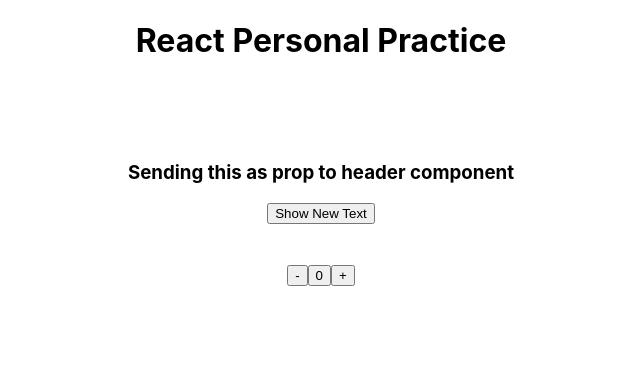
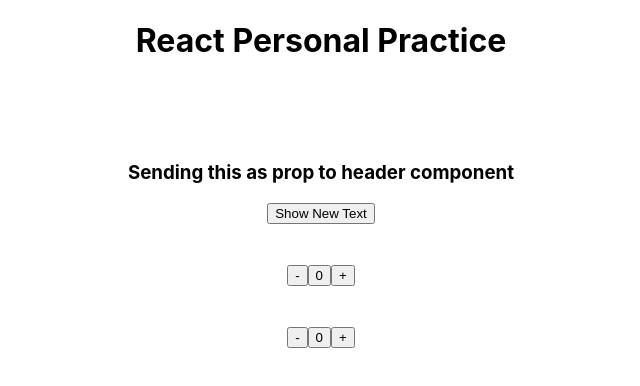
Before and after one commit to DostyTheGreatKigali/react-function-components-practice, a React (Create React App) app: page / in a window 1280 px wide. Shown: the top 386 px of the page, without its empty margins (319-959 px from the left). Built offline with nearby package versions, Linux system fonts and the light colour scheme.

Commit message:
Created footer component to confirm that state is managed from one place

```diff
--- a/src/App.js
+++ b/src/App.js
@@ -1,6 +1,7 @@
 import React, { useState } from 'react';
 import './App.css';
 import Header from './components/Header';
+import Footer from './components/Footer';
 
 function App() {
   const [text, setText] = useState('Sending this as prop to header component');
@@ -57,6 +58,15 @@
         decrementAsProp={decrement}
 
       />
+
+      <Footer
+        textAsProp={text}
+        displayTextAsProp={displayText}
+        countAsProp={count}
+        incrementAsProp={increment}
+        decrementAsProp={decrement}
+
+      />
     </div>
   );
 }
--- /dev/null
+++ b/src/components/Footer.js
@@ -0,0 +1,16 @@
+function Footer({ countAsProp, incrementAsProp, decrementAsProp }) {
+  return (
+    <div style={{ marginTop: 40 }}>
+
+     <div>
+     <button style={{ cursor: 'pointer' }} onClick={() => decrementAsProp()}>-</button>
+     <button>{countAsProp}</button>
+     <button style={{ cursor: 'pointer' }} onClick={() => incrementAsProp()}>+</button>
+     </div>
+    </div>
+  );
+}
+
+
+
+export default Footer;
--- a/src/components/Header.js
+++ b/src/components/Header.js
@@ -1,4 +1,5 @@
 import PropTypes from 'prop-types'
+
 function Header({ textAsProp, displayTextAsProp, countAsProp, incrementAsProp, decrementAsProp }) {
   return (
     <>
```
